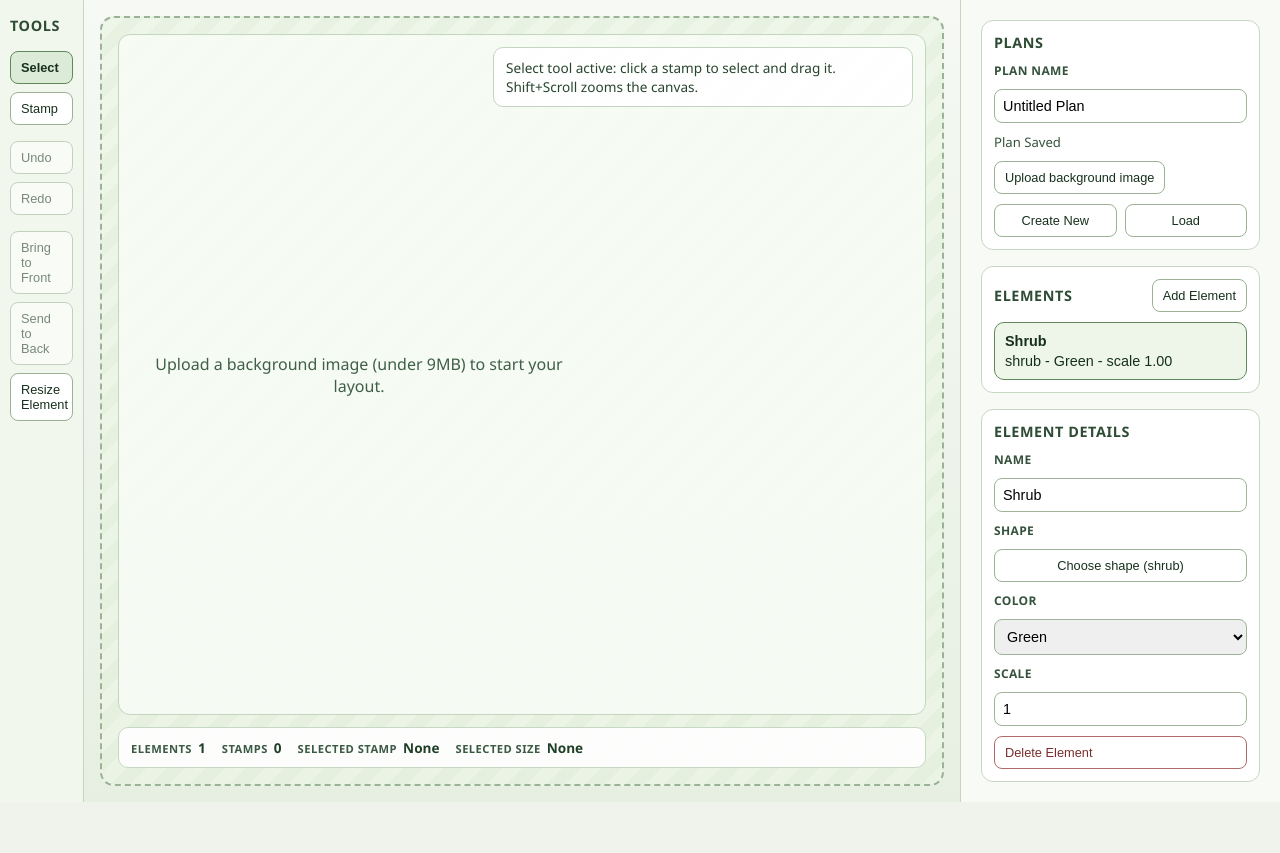
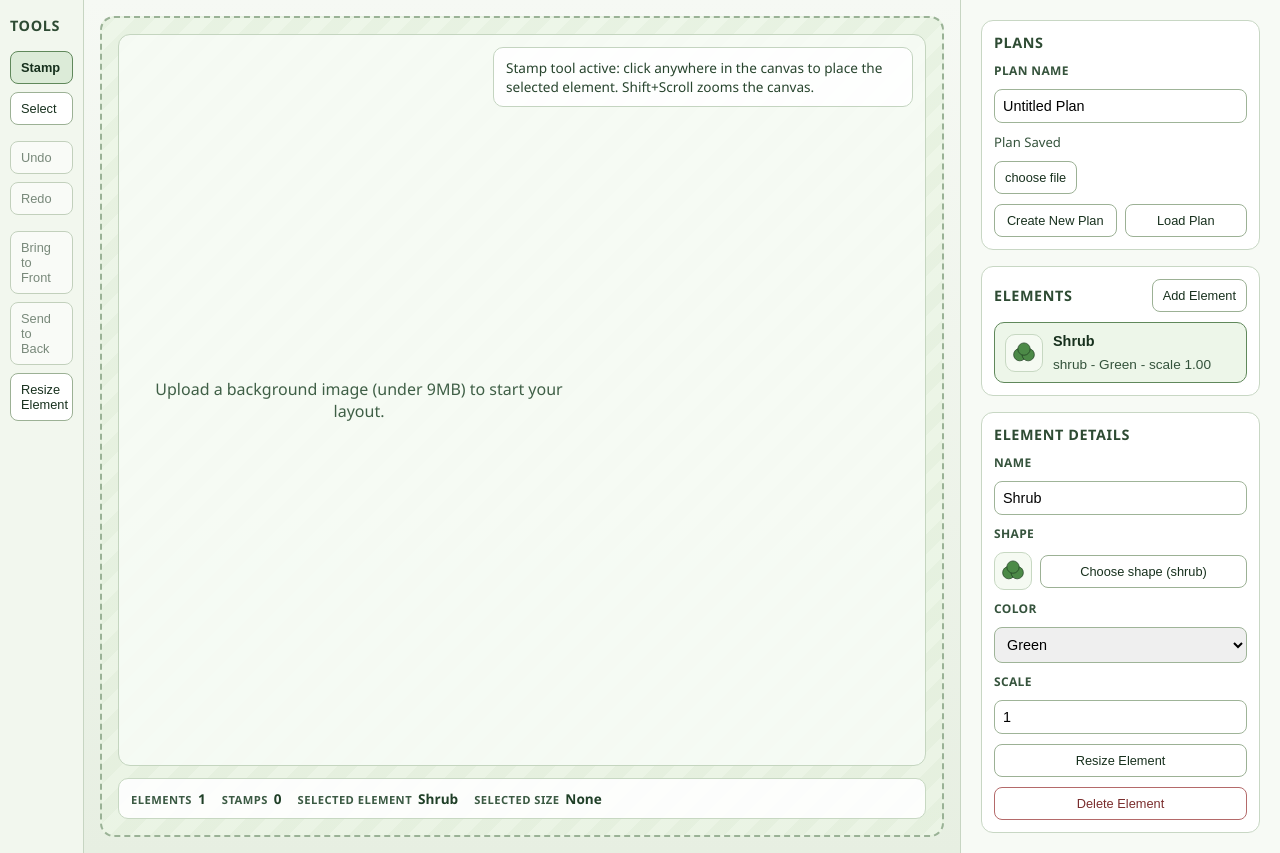
Before and after one commit to Unislash/landscaper, a React (Vite) app: page / in a window 1280 px wide. Before the commit the page ends 802 px from the top, so only its background shows below. Built offline with nearby package versions, Linux system fonts and the light colour scheme.

Commit message:
Moar polish

```diff
--- a/src/App.tsx
+++ b/src/App.tsx
@@ -24,11 +24,12 @@ import {
   type PlanElement,
   type ShapeId,
   type Stamp,
+  type ToolMode,
 } from './state/types';
 
 const toolButtons = [
+  { id: 'stamp', label: 'Stamp' },
   { id: 'select', label: 'Select' },
-  { id: 'stamp', label: 'Stamp' },
 ] as const;
 
 const STAMP_BASE_SIZE = 56;
@@ -136,6 +137,8 @@ function App() {
   const canvasSurfaceRef = useRef<HTMLDivElement | null>(null);
   const saveTimeoutRef = useRef<number | null>(null);
   const zoomTimeoutRef = useRef<number | null>(null);
+  const previousToolRef = useRef<ToolMode | null>(null);
+  const shiftSelectActiveRef = useRef(false);
 
   const plan = useLandscaperStore((state) => state.plan);
   const planName = useLandscaperStore((state) => state.plan.name);
@@ -161,6 +164,7 @@ function App() {
   const stamps = useLandscaperStore((state) => state.plan.stamps);
   const stampElement = useLandscaperStore((state) => state.stampElement);
   const moveStamp = useLandscaperStore((state) => state.moveStamp);
+  const deleteStamp = useLandscaperStore((state) => state.deleteStamp);
   const bringStampToFront = useLandscaperStore((state) => state.bringStampToFront);
   const sendStampToBack = useLandscaperStore((state) => state.sendStampToBack);
   const undo = useLandscaperStore((state) => state.undo);
@@ -295,6 +299,126 @@ function App() {
       window.removeEventListener('keydown', onKeyDown);
     };
   }, [canRedo, canUndo, runRedo, runUndo]);
+
+  useEffect(() => {
+    const onKeyDown = (event: KeyboardEvent) => {
+      if (isEditableTarget(event.target)) {
+        return;
+      }
+
+      if ((event.key === 'Backspace' || event.key === 'Delete') && selectedStampId) {
+        event.preventDefault();
+        deleteStamp(selectedStampId);
+        setDragState(null);
+        setDragPreview(null);
+        setResizeState(null);
+        setResizeMode(false);
+        return;
+      }
+
+      if (event.key === 'Escape' && resizeMode) {
+        event.preventDefault();
+        setResizeMode(false);
+        setResizeState(null);
+        setDragState(null);
+        setDragPreview(null);
+      }
+    };
+
+    window.addEventListener('keydown', onKeyDown);
+
+    return () => {
+      window.removeEventListener('keydown', onKeyDown);
+    };
+  }, [
+    deleteStamp,
+    resizeMode,
+    selectedStampId,
+    setResizeMode,
+    setDragPreview,
+    setDragState,
+    setResizeState,
+  ]);
+
+  useEffect(() => {
+    if (!resizeMode) {
+      return;
+    }
+
+    const onPointerDown = (event: PointerEvent) => {
+      const target = event.target;
+      if (!(target instanceof HTMLElement)) {
+        return;
+      }
+
+      if (target.closest('.resize-handle')) {
+        return;
+      }
+
+      const stampButton = target.closest<HTMLButtonElement>('.stamp-item');
+      if (stampButton && stampButton.dataset.stampId === selectedStampId) {
+        return;
+      }
+
+      setResizeMode(false);
+      setResizeState(null);
+    };
+
+    window.addEventListener('pointerdown', onPointerDown, true);
+
+    return () => {
+      window.removeEventListener('pointerdown', onPointerDown, true);
+    };
+  }, [resizeMode, selectedStampId, setResizeMode, setResizeState]);
+
+  useEffect(() => {
+    const handleKeyDown = (event: KeyboardEvent) => {
+      if (event.key !== 'Shift' || isEditableTarget(event.target)) {
+        return;
+      }
+
+      if (shiftSelectActiveRef.current) {
+        return;
+      }
+
+      shiftSelectActiveRef.current = true;
+      previousToolRef.current = activeTool;
+
+      if (activeTool !== 'select') {
+        setActiveTool('select');
+      }
+    };
+
+    const restoreTool = () => {
+      if (!shiftSelectActiveRef.current) {
+        return;
+      }
+
+      shiftSelectActiveRef.current = false;
+      const previousTool = previousToolRef.current;
+      if (previousTool && previousTool !== activeTool) {
+        setActiveTool(previousTool);
+      }
+    };
+
+    const handleKeyUp = (event: KeyboardEvent) => {
+      if (event.key !== 'Shift') {
+        return;
+      }
+
+      restoreTool();
+    };
+
+    window.addEventListener('keydown', handleKeyDown);
+    window.addEventListener('keyup', handleKeyUp);
+    window.addEventListener('blur', restoreTool);
+
+    return () => {
+      window.removeEventListener('keydown', handleKeyDown);
+      window.removeEventListener('keyup', handleKeyUp);
+      window.removeEventListener('blur', restoreTool);
+    };
+  }, [activeTool, setActiveTool]);
 
   useEffect(() => {
     const persistedPlans = readPersistedPlans();
@@ -503,19 +627,31 @@ function App() {
     }
 
     event.stopPropagation();
-    selectStamp(stamp.id);
+
+    let activeStampId = stamp.id;
+    let activeStamp = stamp;
+
+    if (event.altKey && stamp.id === selectedStampId) {
+      const duplicatedStampId = stampElement(stamp.elementId, { x: stamp.x, y: stamp.y });
+      if (duplicatedStampId) {
+        activeStampId = duplicatedStampId;
+        activeStamp = { ...stamp, id: duplicatedStampId };
+      }
+    }
+
+    selectStamp(activeStampId);
     selectElement(stamp.elementId);
     setDragState({
-      stampId: stamp.id,
-      offsetX: point.x - stamp.x,
-      offsetY: point.y - stamp.y,
-      startX: stamp.x,
-      startY: stamp.y,
+      stampId: activeStampId,
+      offsetX: point.x - activeStamp.x,
+      offsetY: point.y - activeStamp.y,
+      startX: activeStamp.x,
+      startY: activeStamp.y,
     });
     setDragPreview({
-      stampId: stamp.id,
-      x: stamp.x,
-      y: stamp.y,
+      stampId: activeStampId,
+      x: activeStamp.x,
+      y: activeStamp.y,
     });
   };
 
@@ -670,7 +806,8 @@ function App() {
         : selectedStampElement.scale
       : null;
   const selectedStampSize = selectedStampScale ? selectedStampScale * STAMP_BASE_SIZE : null;
-  const backgroundUploadLabel = backgroundImage ? 'Choose new background image' : 'Upload background image';
+  const selectedElementName = selectedElement?.name ?? 'None';
+  const backgroundUploadLabel = backgroundImage ? 'Choose new background image' : 'choose file';
 
   return (
       <div className="app-shell">
@@ -827,6 +964,7 @@ function App() {
                                                       stampShapeColor,
                                               } as CSSProperties
                                           }
+                                          data-stamp-id={stamp.id}
                                           onPointerDown={(event) =>
                                               handleStampPointerDown(
                                                   event,
@@ -910,10 +1048,10 @@ function App() {
                       </div>
                       <div className="canvas-summary-item">
                           <span className="canvas-summary-label">
-                              Selected stamp
+                              Selected element
                           </span>
                           <span className="canvas-summary-value">
-                              {selectedStampId ?? "None"}
+                              {selectedElementName}
                           </span>
                       </div>
                       <div className="canvas-summary-item">
@@ -1001,14 +1139,14 @@ function App() {
                           className="tool-button panel-action"
                           onClick={handleCreateNewPlan}
                       >
-                          Create New
+                          Create New Plan
                       </button>
                       <button
                           type="button"
                           className="tool-button panel-action"
                           onClick={handleLoadPlan}
                       >
-                          Load
+                          Load Plan
                       </button>
                   </div>
               </section>
@@ -1036,12 +1174,28 @@ function App() {
                                   }
                                   onClick={() => selectElement(element.id)}
                               >
+                                  <span
+                                      className="element-preview"
+                                      aria-hidden="true"
+                                  >
+                                      <svg
+                                          viewBox="0 0 100 100"
+                                          preserveAspectRatio="xMidYMid meet"
+                                      >
+                                          {renderShape(
+                                              element.shapeId,
+                                              colorToHex[element.color]
+                                          )}
+                                      </svg>
+                                  </span>
+                                  <span className="element-list-text">
                                       <span className="element-name">
                                           {element.name}
                                       </span>
-                                  <span>
+                                      <span className="element-meta">
                                           {element.shapeId} - {element.color} -
                                           scale {element.scale.toFixed(2)}
+                                      </span>
                                   </span>
                               </button>
                           </li>
@@ -1070,6 +1224,21 @@ function App() {
                           />
 
                           <span className="field-label">Shape</span>
+                          <div className="shape-picker-row">
+                              <span
+                                  className="element-preview"
+                                  aria-hidden="true"
+                              >
+                                  <svg
+                                      viewBox="0 0 100 100"
+                                      preserveAspectRatio="xMidYMid meet"
+                                  >
+                                      {renderShape(
+                                          selectedElement.shapeId,
+                                          colorToHex[selectedElement.color]
+                                      )}
+                                  </svg>
+                              </span>
                               <button
                                   type="button"
                                   className="tool-button panel-action"
@@ -1077,6 +1246,7 @@ function App() {
                               >
                                   Choose shape ({selectedElement.shapeId})
                               </button>
+                          </div>
 
                           <label
                               className="field-label"
@@ -1128,7 +1298,15 @@ function App() {
 
                           <button
                               type="button"
-                              className="tool-button danger-button"
+                              className="tool-button panel-action"
+                              onClick={handleResizeAction}
+                          >
+                              Resize Element
+                          </button>
+
+                          <button
+                              type="button"
+                              className="tool-button danger-button panel-action"
                               onClick={handleDeleteElement}
                           >
                               Delete Element
--- a/src/state/store.ts
+++ b/src/state/store.ts
@@ -67,7 +67,7 @@ const cloneUi = (ui: UiState): UiState => ({
 });
 
 const createUiStateForPlan = (plan: Plan): UiState => ({
-  activeTool: 'select',
+  activeTool: 'stamp',
   selectedElementId: plan.elements[0]?.id ?? null,
   selection: {
     selectedStampId: null,
@@ -83,13 +83,13 @@ const historyEntryId = (() => {
   };
 })();
 
-const stampEntryId = (() => {
-  let current = 0;
-  return () => {
-    current += 1;
-    return `stamp-${current}`;
-  };
-})();
+const createStampId = (): string => {
+  if (typeof crypto !== 'undefined' && typeof crypto.randomUUID === 'function') {
+    return `stamp-${crypto.randomUUID()}`;
+  }
+
+  return `stamp-${Date.now().toString(36)}-${Math.random().toString(36).slice(2, 8)}`;
+};
 
 const clampZIndexBase = (stamps: Stamp[]): number => {
   if (stamps.length === 0) {
@@ -343,7 +343,7 @@ const storeCreator: StateCreator<LandscaperStore> = (set) => ({
           return state;
         }
 
-        createdStampId = stampEntryId();
+        createdStampId = createStampId();
 
         return {
           ...state,
@@ -417,6 +417,37 @@ const storeCreator: StateCreator<LandscaperStore> = (set) => ({
       }),
       false,
       'stamps/update',
+    ),
+
+  deleteStamp: (stampId) =>
+    set(
+      (state) => {
+        if (!state.plan.stamps.some((stamp) => stamp.id === stampId)) {
+          return state;
+        }
+
+        const remainingStamps = state.plan.stamps.filter((stamp) => stamp.id !== stampId);
+        const isSelected = state.ui.selection.selectedStampId === stampId;
+
+        return {
+          ...state,
+          history: appendHistory(state, 'Delete stamp'),
+          plan: {
+            ...state.plan,
+            stamps: remainingStamps,
+          },
+          ui: {
+            ...state.ui,
+            selection: {
+              ...state.ui.selection,
+              selectedStampId: isSelected ? null : state.ui.selection.selectedStampId,
+              resizeMode: isSelected ? false : state.ui.selection.resizeMode,
+            },
+          },
+        };
+      },
+      false,
+      'stamps/delete',
     ),
 
   bringStampToFront: (stampId) =>
--- a/src/state/types.ts
+++ b/src/state/types.ts
@@ -101,6 +101,7 @@ export interface StampMutations {
     stampId: string,
     updates: Partial<Omit<Stamp, 'id' | 'elementId'>>,
   ) => void;
+  deleteStamp: (stampId: string) => void;
   bringStampToFront: (stampId: string) => void;
   sendStampToBack: (stampId: string) => void;
 }
--- a/src/styles.css
+++ b/src/styles.css
@@ -195,6 +195,12 @@ body {
   background: transparent;
   cursor: grab;
   touch-action: none;
+  outline: none;
+}
+
+.stamp-item:focus,
+.stamp-item:focus-visible {
+  outline: none;
 }
 
 .stamp-item.dragging {
@@ -408,7 +414,9 @@ body {
   text-align: left;
   cursor: pointer;
   display: grid;
-  gap: 4px;
+  grid-template-columns: auto 1fr;
+  gap: 10px;
+  align-items: center;
   color: #17301d;
 }
 
@@ -417,14 +425,46 @@ body {
   background: #edf6e9;
 }
 
-.element-list span {
-  margin: 0;
-  font-size: 0.9rem;
+.element-preview {
+  width: 38px;
+  height: 38px;
+  border-radius: 10px;
+  border: 1px solid #c7d8c2;
+  background: #f5faf2;
+  display: inline-flex;
+  align-items: center;
+  justify-content: center;
+  padding: 4px;
+}
+
+.element-preview svg {
+  width: 100%;
+  height: 100%;
+  display: block;
+}
+
+.element-list-text {
+  display: grid;
+  gap: 4px;
 }
 
 .element-name {
   font-weight: 700;
   margin-bottom: 4px;
+  font-size: 0.9rem;
+}
+
+.element-meta {
+  margin: 0;
+  font-size: 0.85rem;
+  color: #35533c;
+}
+
+.shape-picker-row {
+  display: grid;
+  grid-template-columns: auto 1fr;
+  gap: 8px;
+  align-items: center;
 }
 
 .panel-note {
```
Lines whose indentation alone changed are shown as unchanged.
